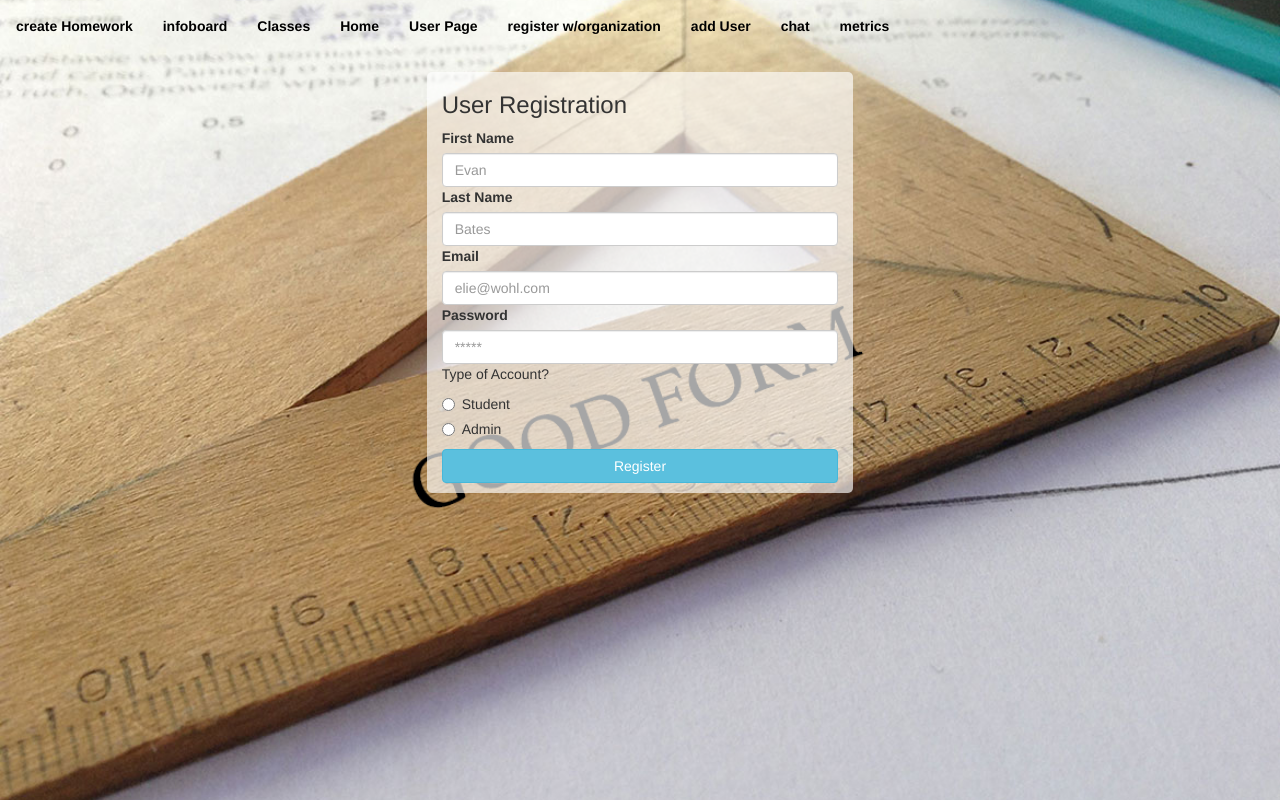
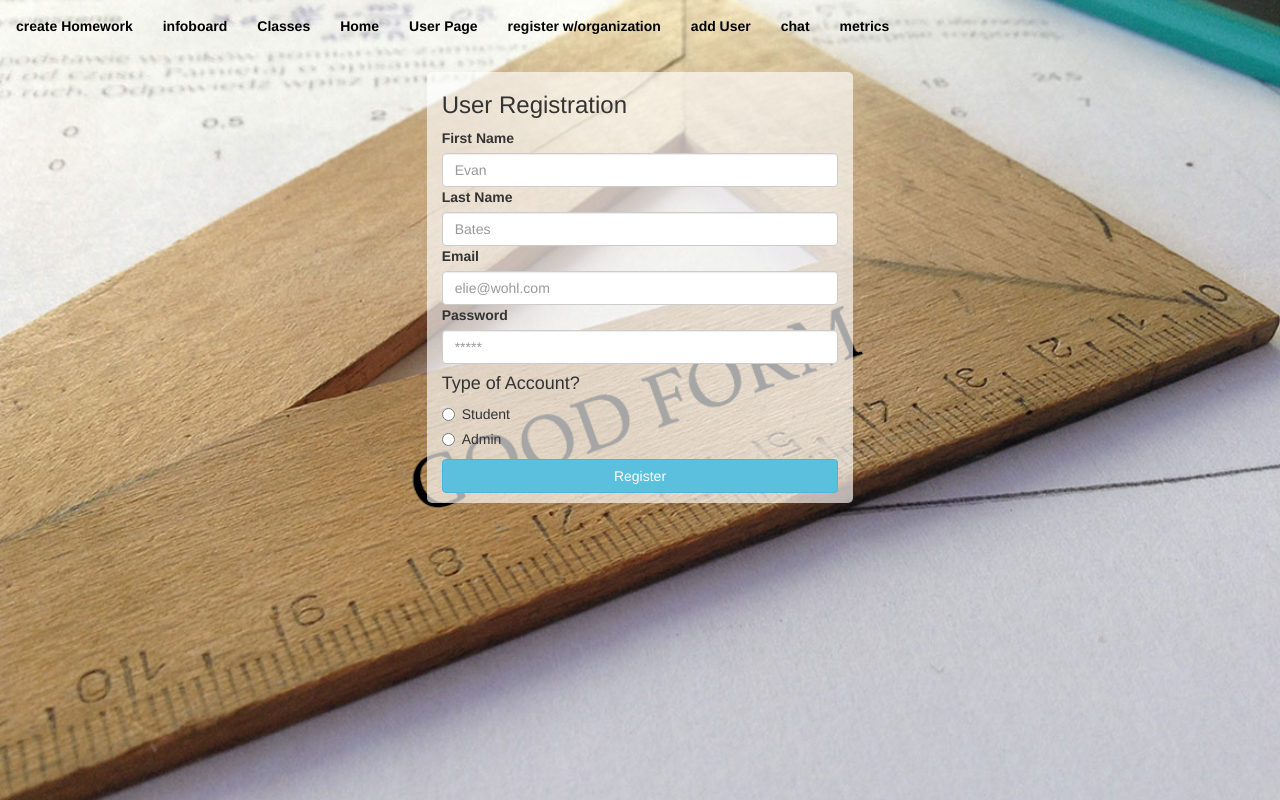
Before and after one commit to emeraldaly/good-form, a website: page public/index.html at #!/addUser in a window 1280 px wide. Drawn offline with nearby package versions, Linux system fonts and the light colour scheme; some packages are replaced by stand-ins of ours; a script that the page names is missing.

Commit message:
merged git changes

```diff
--- a/public/views/addUser.html
+++ b/public/views/addUser.html
@@ -12,7 +12,7 @@
 	    <input type="email" class="form-control" name="userEmail" ng-model="userEmail" placeholder="elie@wohl.com">
 	    <label for="username">Password</label>
 	    <input type="password" class="form-control" name="userPassword" ng-model="userPassword"  placeholder="*****">
-	    <p>Type of Account? </p>
+	    <h4>Type of Account? </h4>
 	    <div class="radio">
 			  <label><input type="radio" name="userRole" ng-model="userRole" value="false">Student</label>
 			</div>
```
